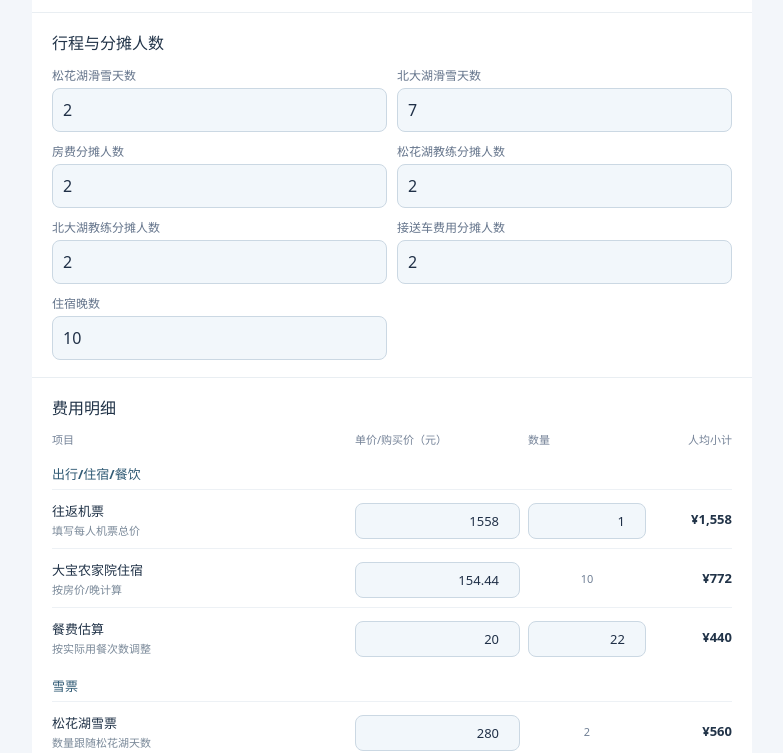
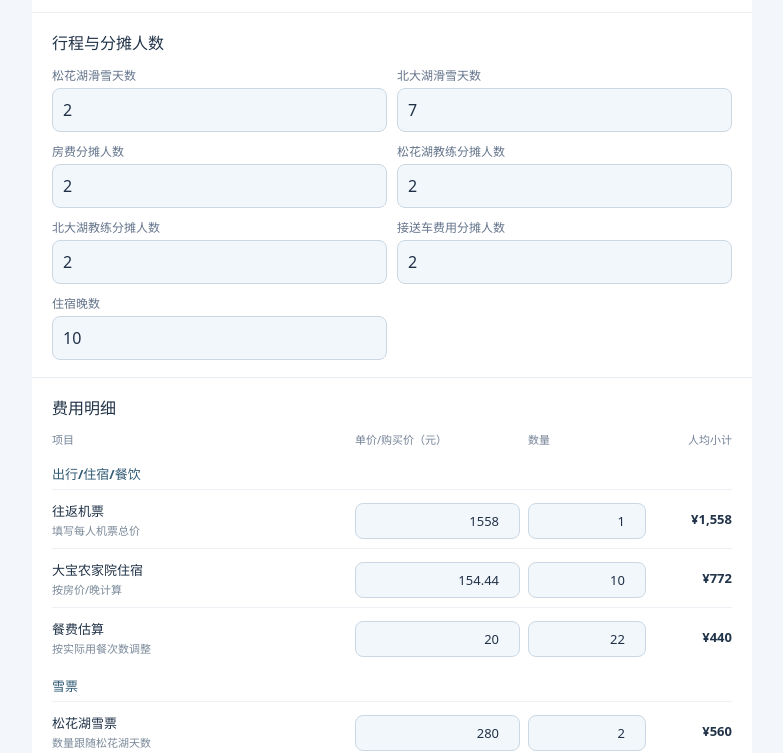
Before and after one commit to shiqihu838-cry/huaxue, a plain HTML site: page index.html in a window 1280 px wide. Shown: the part 214-967 px from the top of the page, without its empty margins (248-1031 px from the left). Drawn offline with Linux system fonts and the light colour scheme.

Commit message:
Make lodging and lift ticket quantities editable

```diff
--- a/index.html
+++ b/index.html
@@ -27,7 +27,7 @@
 </section></main>
 <script>
 const KEY='jilin-ski-budget-v1';
-const initial={songDays:2,beiDays:7,roomSplit:2,songCoachSplit:2,beiCoachSplit:2,carSplit:2,nights:10,prices:{flight:1558,room:154.44,food:20,song:280,bei:30,coachSong:795,coachBei:800,boardRent:100,bootRent:30,bootBuy:0,helmetBuy:0,gogglesBuy:0,snowwearBuy:0,buttGuardBuy:0,baseLayerBuy:0,faceCoverBuy:0,glovesBuy:0,socksBuy:0,padsBuy:0,car:350,insurance:120,other:0},counts:{flight:1,food:22,coachSong:2,coachBei:1,car:2,insurance:1,other:1}};
+const initial={songDays:2,beiDays:7,roomSplit:2,songCoachSplit:2,beiCoachSplit:2,carSplit:2,nights:10,prices:{flight:1558,room:154.44,food:20,song:280,bei:30,coachSong:795,coachBei:800,boardRent:100,bootRent:30,bootBuy:0,helmetBuy:0,gogglesBuy:0,snowwearBuy:0,buttGuardBuy:0,baseLayerBuy:0,faceCoverBuy:0,glovesBuy:0,socksBuy:0,padsBuy:0,car:350,insurance:120,other:0},counts:{flight:1,food:22,room:10,song:2,bei:7,coachSong:2,coachBei:1,car:2,insurance:1,other:1}};
 let state=load();
 const definitions=[
  ['出行/住宿/餐饮','flight','往返机票','元/人','fixed','填写每人机票总价'],
@@ -58,7 +58,7 @@ function save(){try{localStorage.setItem(KEY,JSON.stringify(state));document.get
 function num(id){return Math.max(0,Number(document.getElementById(id).value)||0)}
 function numInput(el){return Math.max(0,Number(el.value)||0)}
 function fmt(v){return '¥'+Math.round(v).toLocaleString('zh-CN')}
-function getQty(key,kind){if(kind==='song')return state.songDays;if(kind==='bei')return state.beiDays;if(kind==='ski')return state.songDays+state.beiDays;if(kind==='room')return state.nights;if(kind==='purchase')return 1;return state.counts[key]??1}
+function getQty(key,kind){if(kind==='song'||kind==='bei'||kind==='room')return state.counts[key]??1;if(kind==='ski')return state.songDays+state.beiDays;if(kind==='purchase')return 1;return state.counts[key]??1}
 function render(){
  for(const id of ['songDays','beiDays','roomSplit','songCoachSplit','beiCoachSplit','carSplit','nights'])document.getElementById(id).value=state[id];
  const root=document.getElementById('items');let lastGroup='';
@@ -68,12 +68,12 @@ function render(){
   if(group!==lastGroup){lastGroup=group;heading='<div class="group">'+group+'</div>'}
   let qty='';
   if(kind==='purchase')qty='<div class="fixedqty">1件</div>';
-  else if(['song','bei','ski','room'].includes(kind))qty='<div class="fixedqty">'+getQty(key,kind)+'</div>';
+  else if(kind==='ski')qty='<div class="fixedqty">'+getQty(key,kind)+'</div>';
   else qty='<label class="cell"><input aria-label="'+name+'数量" data-key="'+key+'" data-field="count" type="number" min="0" step="1" value="'+getQty(key,kind)+'"></label>';
   return heading+'<div class="item"><div><div class="title">'+name+'</div><div class="hint">'+hint+'</div></div><label class="cell"><input aria-label="'+name+'单价/购买价" data-key="'+key+'" data-field="price" type="number" min="0" step="0.01" value="'+state.prices[key]+'"></label>'+qty+'<div class="amount" id="amount-'+key+'">¥0</div></div>';
  }).join('');
- root.querySelectorAll('input').forEach(function(input){input.addEventListener('input',function(){const key=input.dataset.key;if(input.dataset.field==='price')state.prices[key]=numInput(input);else state.counts[key]=numInput(input);calculate();save()})});
- for(const id of ['songDays','beiDays','roomSplit','songCoachSplit','beiCoachSplit','carSplit','nights'])document.getElementById(id).addEventListener('input',function(){state[id]=num(id);calculate();save()});
+ root.querySelectorAll('input').forEach(function(input){input.addEventListener('input',function(){const key=input.dataset.key;if(input.dataset.field==='price')state.prices[key]=numInput(input);else {state.counts[key]=numInput(input);if(key==='room')state.nights=state.counts.room}calculate();save()})});
+ for(const id of ['songDays','beiDays','roomSplit','songCoachSplit','beiCoachSplit','carSplit','nights'])document.getElementById(id).addEventListener('input',function(){state[id]=num(id);if(id==='songDays')state.counts.song=state.songDays;if(id==='beiDays')state.counts.bei=state.beiDays;if(id==='nights')state.counts.room=state.nights;calculate();save()});
  calculate();
 }
 function calculate(){
```
